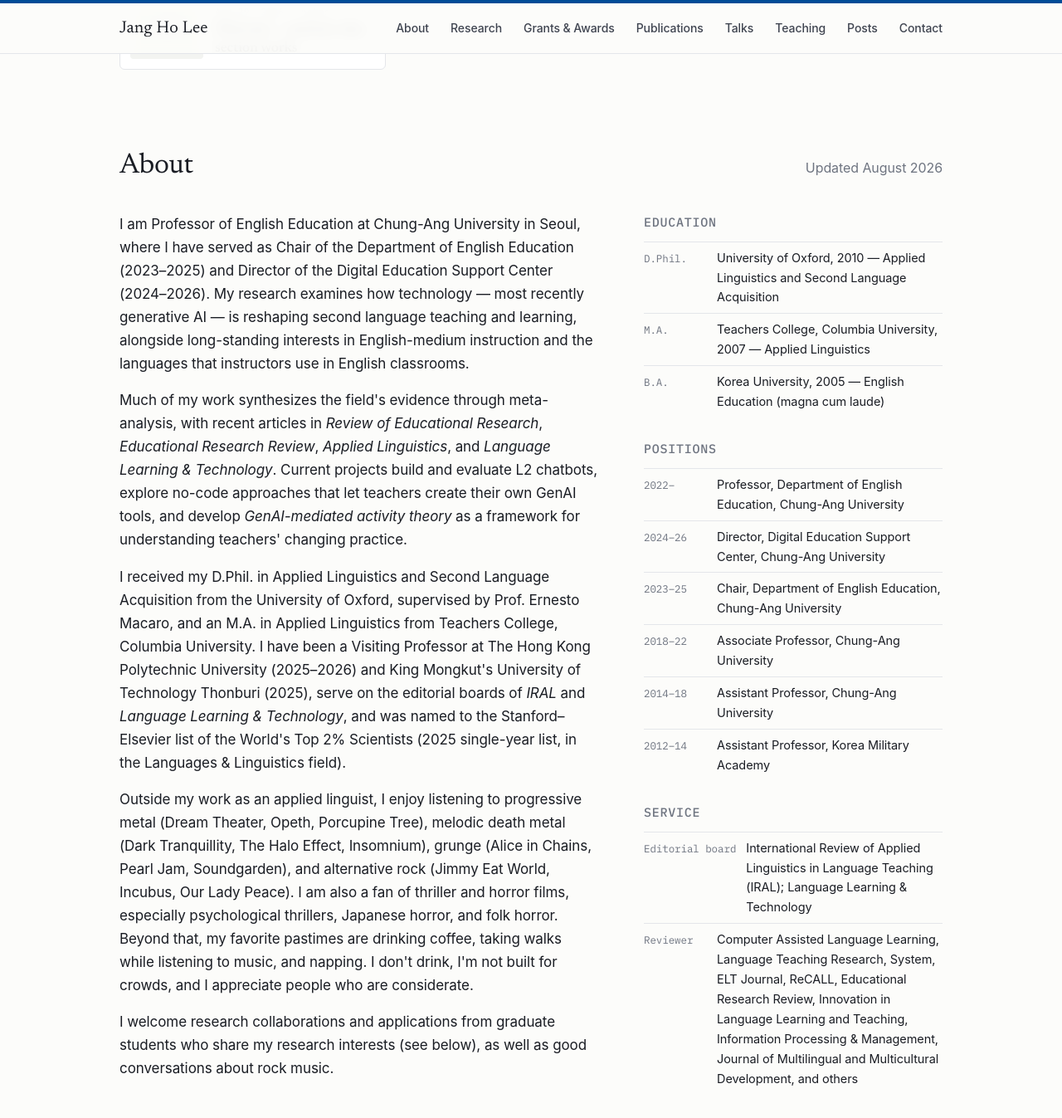
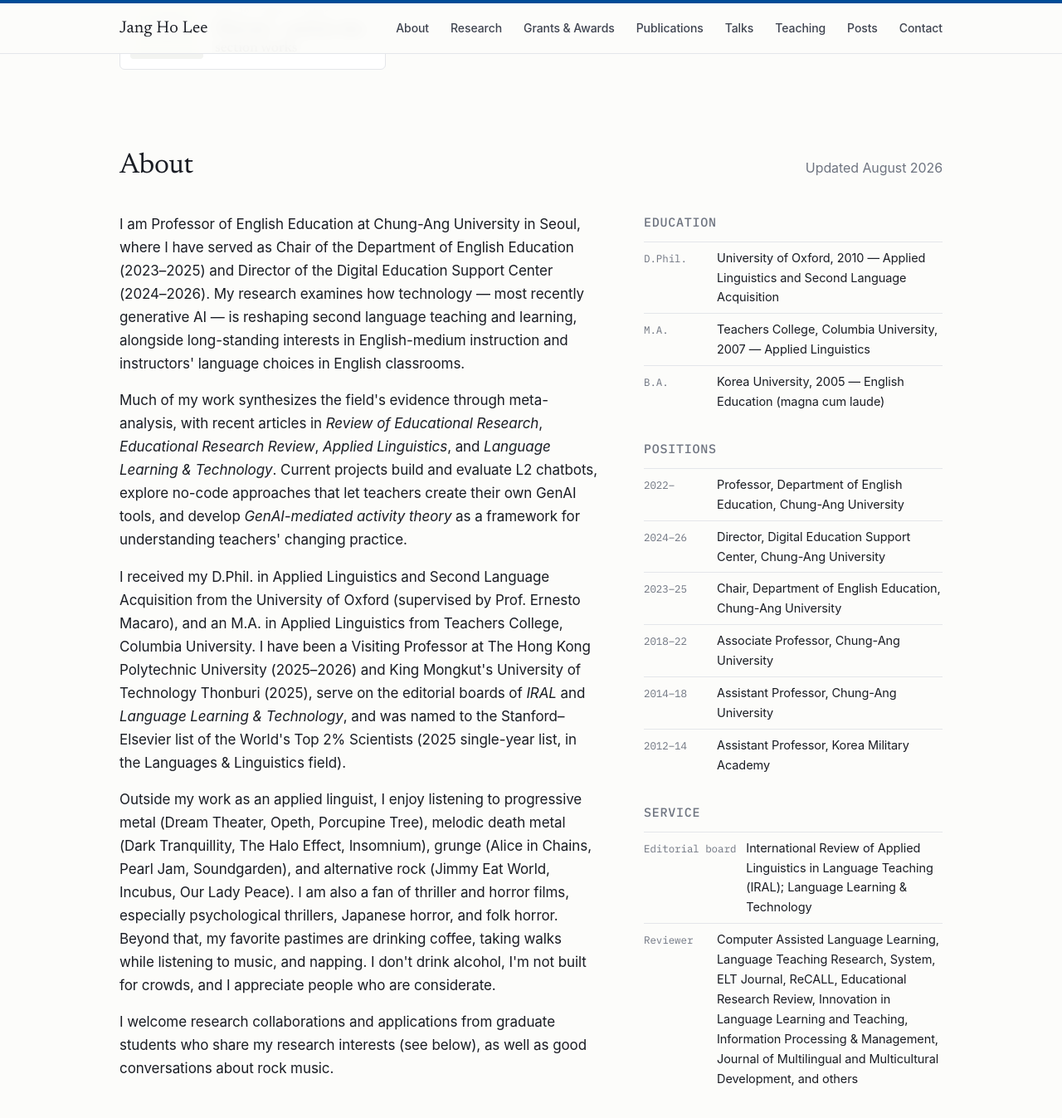
Before and after one commit to jangho330/jangho330.github.io, a Jekyll site: the page built from index.html, in a window 1280 px wide and 1400 px high, scrolled down 547 px. Shown: the top 1347 px of the window at 83% size. Built offline with Jekyll 4.4.1, drawn with Linux system fonts in a browser that asks for light colours; some web fonts are replaced.

Commit message:
Update index.html

```diff
--- a/index.html
+++ b/index.html
@@ -32,10 +32,10 @@
   <div class="sec-head"><h2>About</h2><span class="sec-note">Updated {{ site.updated }}</span></div>
   <div class="two">
     <div class="prose">
-      <p>I am Professor of English Education at Chung-Ang University in Seoul, where I have served as Chair of the Department of English Education (2023–2025) and Director of the Digital Education Support Center (2024–2026). My research examines how technology — most recently generative AI — is reshaping second language teaching and learning, alongside long-standing interests in English-medium instruction and the languages that instructors use in English classrooms.</p>
+      <p>I am Professor of English Education at Chung-Ang University in Seoul, where I have served as Chair of the Department of English Education (2023–2025) and Director of the Digital Education Support Center (2024–2026). My research examines how technology — most recently generative AI — is reshaping second language teaching and learning, alongside long-standing interests in English-medium instruction and instructors' language choices in English classrooms.</p>
       <p>Much of my work synthesizes the field's evidence through meta-analysis, with recent articles in <em>Review of Educational Research</em>, <em>Educational Research Review</em>, <em>Applied Linguistics</em>, and <em>Language Learning &amp; Technology</em>. Current projects build and evaluate L2 chatbots, explore no-code approaches that let teachers create their own GenAI tools, and develop <em>GenAI-mediated activity theory</em> as a framework for understanding teachers' changing practice.</p>
-      <p>I received my D.Phil. in Applied Linguistics and Second Language Acquisition from the University of Oxford, supervised by Prof. Ernesto Macaro, and an M.A. in Applied Linguistics from Teachers College, Columbia University. I have been a Visiting Professor at The Hong Kong Polytechnic University (2025–2026) and King Mongkut's University of Technology Thonburi (2025), serve on the editorial boards of <em>IRAL</em> and <em>Language Learning &amp; Technology</em>, and was named to the Stanford–Elsevier list of the World's Top 2% Scientists (2025 single-year list, in the Languages &amp; Linguistics field).</p>
-      <p>Outside my work as an applied linguist, I enjoy listening to progressive metal (Dream Theater, Opeth, Porcupine Tree), melodic death metal (Dark Tranquillity, The Halo Effect, Insomnium), grunge (Alice in Chains, Pearl Jam, Soundgarden), and alternative rock (Jimmy Eat World, Incubus, Our Lady Peace). I am also a fan of thriller and horror films, especially psychological thrillers, Japanese horror, and folk horror. Beyond that, my favorite pastimes are drinking coffee, taking walks while listening to music, and napping. I don't drink, I'm not built for crowds, and I appreciate people who are considerate.</p>
+      <p>I received my D.Phil. in Applied Linguistics and Second Language Acquisition from the University of Oxford (supervised by Prof. Ernesto Macaro), and an M.A. in Applied Linguistics from Teachers College, Columbia University. I have been a Visiting Professor at The Hong Kong Polytechnic University (2025–2026) and King Mongkut's University of Technology Thonburi (2025), serve on the editorial boards of <em>IRAL</em> and <em>Language Learning &amp; Technology</em>, and was named to the Stanford–Elsevier list of the World's Top 2% Scientists (2025 single-year list, in the Languages &amp; Linguistics field).</p>
+      <p>Outside my work as an applied linguist, I enjoy listening to progressive metal (Dream Theater, Opeth, Porcupine Tree), melodic death metal (Dark Tranquillity, The Halo Effect, Insomnium), grunge (Alice in Chains, Pearl Jam, Soundgarden), and alternative rock (Jimmy Eat World, Incubus, Our Lady Peace). I am also a fan of thriller and horror films, especially psychological thrillers, Japanese horror, and folk horror. Beyond that, my favorite pastimes are drinking coffee, taking walks while listening to music, and napping. I don't drink alcohol, I'm not built for crowds, and I appreciate people who are considerate.</p>
       <p>I welcome research collaborations and applications from graduate students who share my research interests (see below), as well as good conversations about rock music.</p>
     </div>
     <aside class="aside">
```
